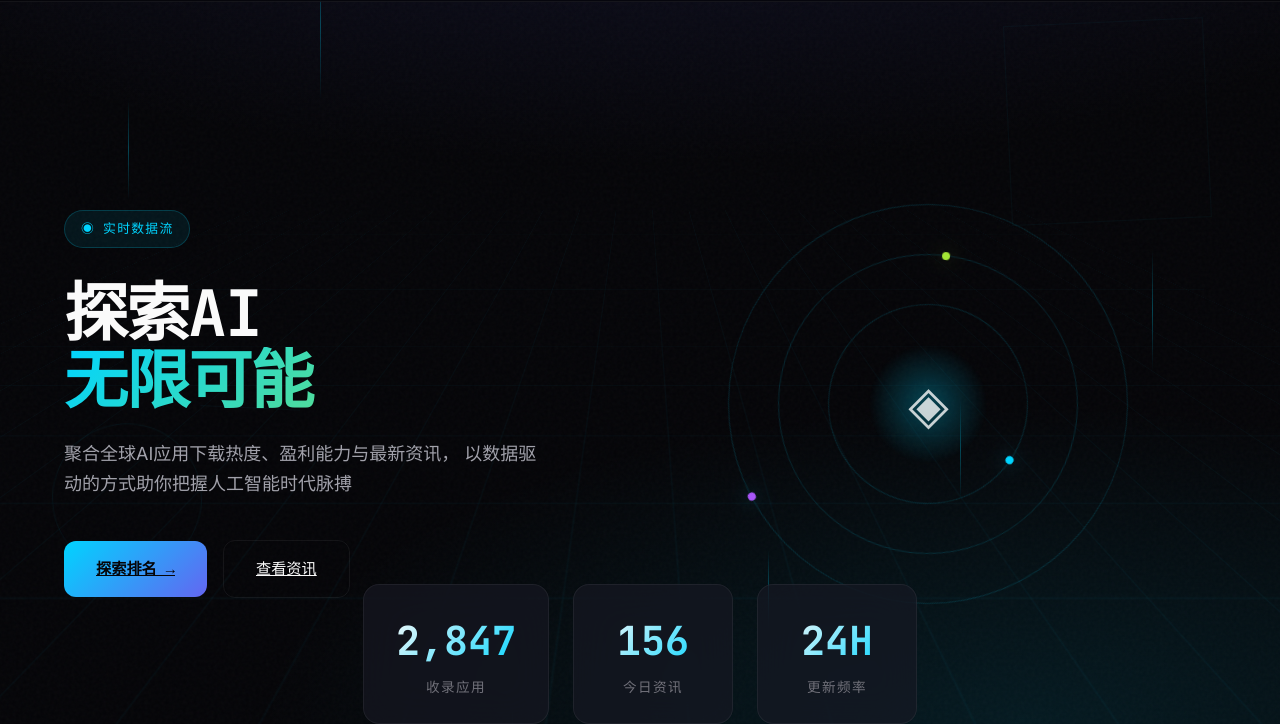
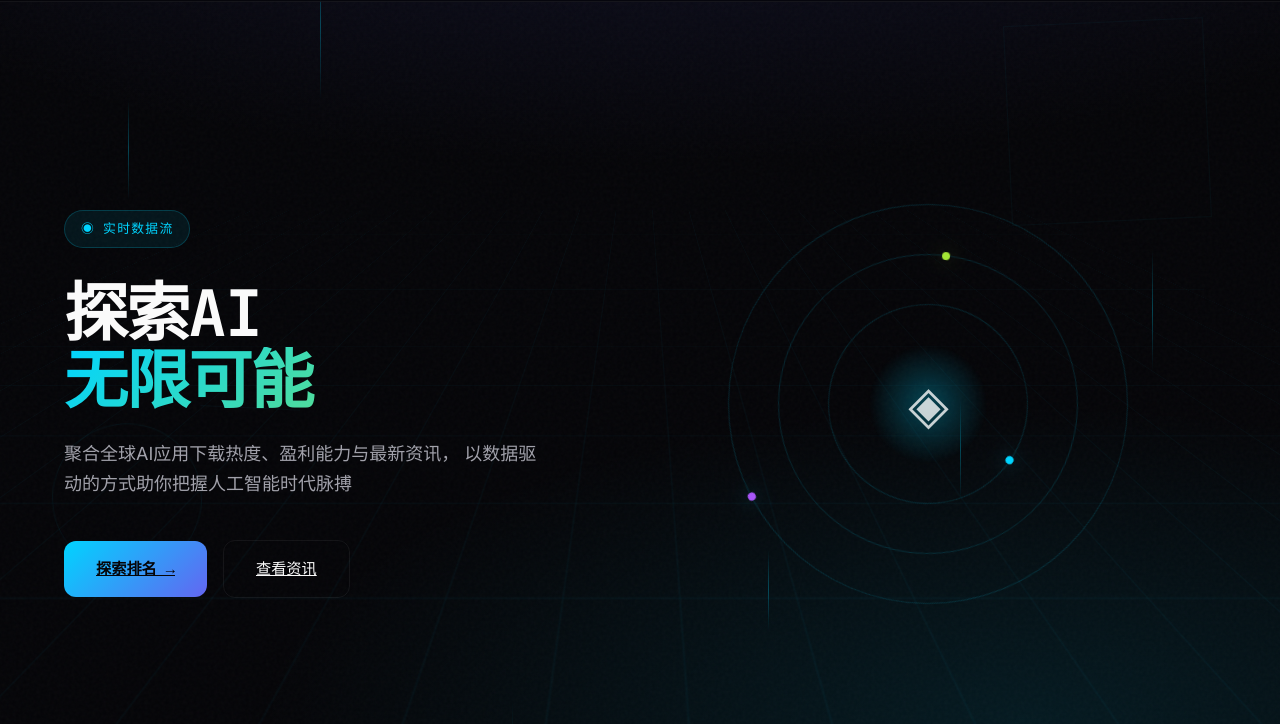
Before and after one commit to Jomarmorning/ai-news-hub, a plain HTML site: page public/index.html in a window 1280 px wide. Shown: the part 76-800 px from the top of the page. Drawn offline with Linux system fonts and the light colour scheme.

Commit message:
Remove hero stats section (total apps, news, update frequency)

```diff
--- a/public/index.html
+++ b/public/index.html
@@ -89,20 +89,6 @@
                     <div class="center-core">
                         <span class="core-icon">◈</span>
                     </div>
-                </div>
-            </div>
-            <div class="hero-stats">
-                <div class="stat-card reveal">
-                    <div class="stat-number" id="totalApps">2,847</div>
-                    <div class="stat-label">收录应用</div>
-                </div>
-                <div class="stat-card reveal reveal-delay-1">
-                    <div class="stat-number" id="totalNews">156</div>
-                    <div class="stat-label">今日资讯</div>
-                </div>
-                <div class="stat-card reveal reveal-delay-2">
-                    <div class="stat-number" id="updateFreq">24H</div>
-                    <div class="stat-label">更新频率</div>
                 </div>
             </div>
         </section>
```
